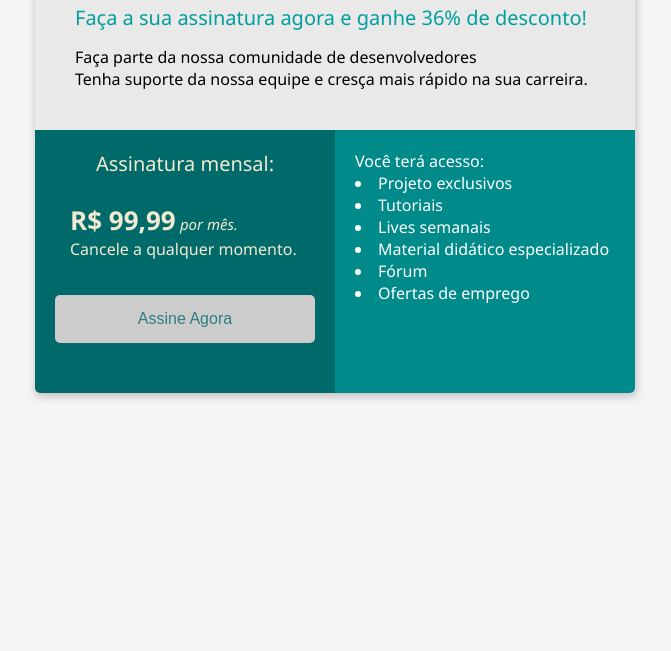
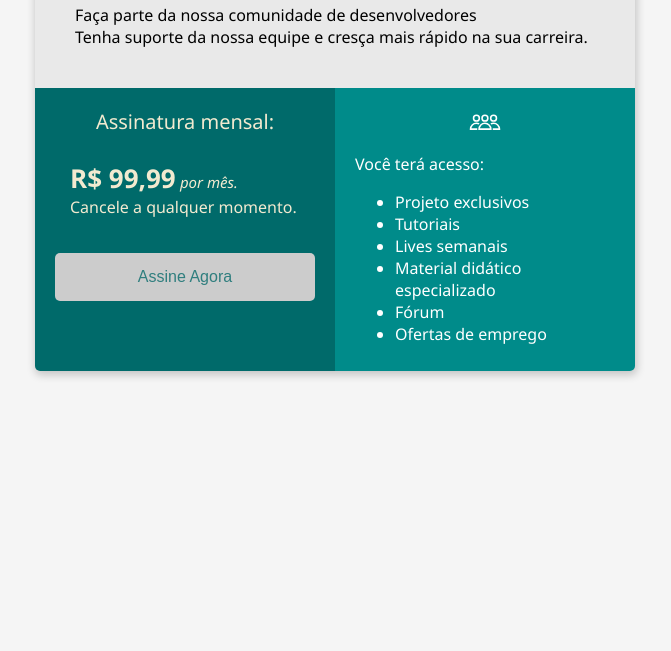
Before and after one commit to mayb-ai/BootCampDevJr-Mod2, a plain HTML site: page index.html in a window 1280 px wide. Shown: the part 149-800 px from the top of the page, without its empty margins (305-976 px from the left). Drawn offline with Linux system fonts and the light colour scheme.

Commit message:
closes #5 - icone

```diff
--- a/index.html
+++ b/index.html
@@ -13,7 +13,6 @@
         .container{
             background-color: #E9E9E9;
             margin: auto;
-            margin-top: 50px;
 
             width: 600px;
 
@@ -100,11 +99,15 @@
             background-color: #E9E9E9;
         }
 
+        .image-group{
+            text-align: center;
+        }
+
         .coluna2{
             background-color: #008B8A;
             color: #FFFFFF;
             width: 50%;
-            padding: 20px;
+            padding: 10px 20px;
         }
 
         .coluna2-subtitle{
@@ -146,17 +149,22 @@
                 </div>
             </div>
             <div class="coluna2">
+                <div class="image-group">
+                <object data="group-svgrepo-com.svg" type="image/svg+xml"></object>
+                </div>
                 <div>
                     Você terá acesso:
                 </div>
 
                 <div>
+                    <ul>
                         <li>Projeto exclusivos</li>
                         <li>Tutoriais</li>
                         <li>Lives semanais</li>
                         <li>Material didático especializado</li>
                         <li>Fórum</li>
                         <li>Ofertas de emprego</li>
+                    </ul>
                 </div>
             </div>
         </div>
```
Also changed, not shown: group-svgrepo-com.svg (added). Lines whose indentation alone changed are shown as unchanged.
